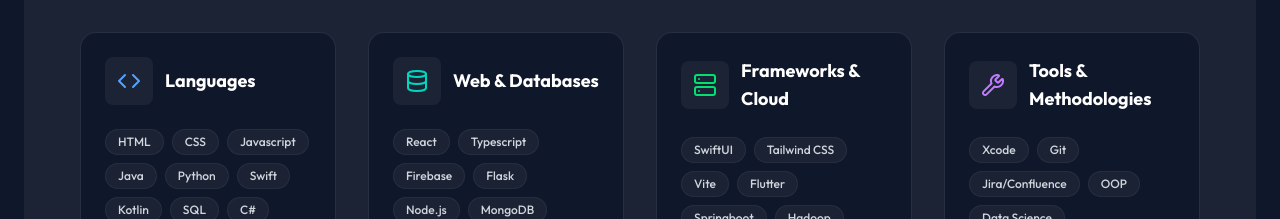
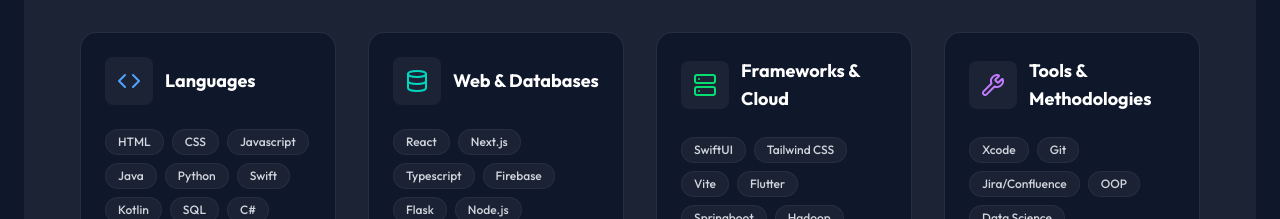
Before and after one commit to mrhushabh/rhushabh_frontend_portfolio, a React (Vite) app: page / in a window 1280 px wide. Shown: the part 1940-2159 px from the top of the page. Built offline with nearby package versions, Linux system fonts and the light colour scheme.

Commit message:
Add Next.js to web and databases skills

```diff
--- a/src/components/Skills.tsx
+++ b/src/components/Skills.tsx
@@ -10,7 +10,7 @@
     {
         title: 'Web & Databases',
         icon: <Database size={24} className="text-teal-400" />,
-        skills: ['React', 'Typescript', 'Firebase', 'Flask', 'Node.js', 'MongoDB', 'MySQL', 'Postgres', 'REST API']
+        skills: ['React', 'Next.js', 'Typescript', 'Firebase', 'Flask', 'Node.js', 'MongoDB', 'MySQL', 'Postgres', 'REST API']
     },
     {
         title: 'Frameworks & Cloud',
```
